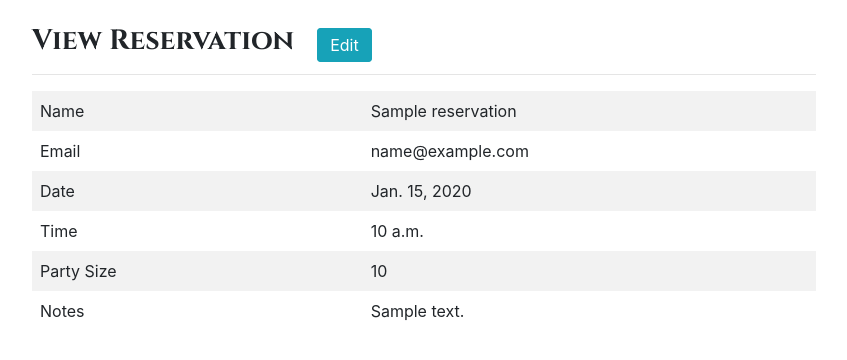
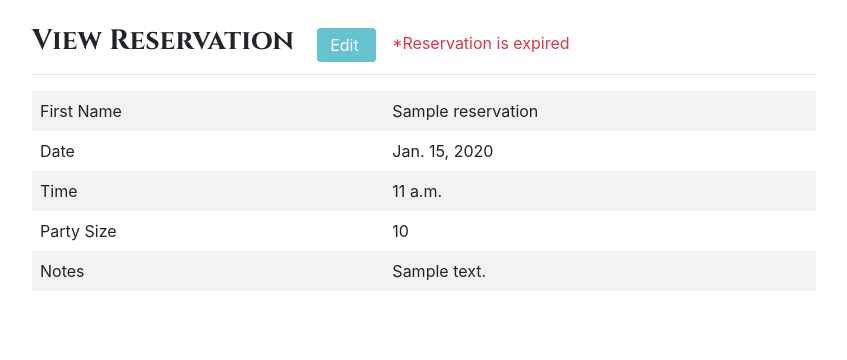
Before and after one commit to alexschoep/denversushico, a Django app: template ebdjango/reserve/templates/view.html in a window 1280 px wide. Shown: the part 88-448 px from the top of the page, without its empty margins (216-1063 px from the left). Run offline with Django 3.2, Linux system fonts and the light colour scheme; the template is opened without the code that fills it: values that come from a table or form of the project are taken from there, others are empty; tables that the repository leaves empty hold one stand-in row (values such as "Sample post"); some libraries are stand-ins or nearby versions.

Commit message:
updated forms, reservations expire after date has passed

```diff
--- a/ebdjango/reserve/models.py
+++ b/ebdjango/reserve/models.py
@@ -5,12 +5,25 @@ from random import choice
 from string import ascii_letters
 
 #Create list of possible reservation times
-TIME_ENUM = [
-]
-for h in range(4, 9):
-    for m in [0, 15, 30, 45]:
-        t = datetime.time(h+12, m, 0, 0)
-        TIME_ENUM.append((t, t.isoformat()))
+TIME_CHOICES = []
+for h in range(11, 23):
+    for m in [0, 30]:
+        t = datetime.time(h, m, 0, 0)
+        if m == 0:
+            m_s = '00'
+        elif m == 30:
+            m_s = '30'
+        if h < 12:
+            p_s = 'am'
+            h_s = str(h)
+        elif h == 12:
+            p_s = 'pm'
+            h_s = str(h)
+        else:
+            p_s = 'pm'
+            h_s = str(h - 12)
+        s = h_s + ':' + m_s + p_s
+        TIME_CHOICES.append((t, s))
 
 # Create your models here.
 class Reservation(models.Model):
@@ -18,18 +31,24 @@ class Reservation(models.Model):
     name = models.CharField(max_length=128)
     email = models.CharField(max_length=128)
     date = models.DateField()
-    time = models.TimeField()
+    time = models.TimeField(choices=TIME_CHOICES)
     partySize = models.IntegerField()
     notes = models.CharField(max_length=256, blank=True)
+    expired = models.BooleanField(default=False)
 
     def __init__(self, *args, **kwargs):
         super(Reservation, self).__init__(*args, **kwargs)
         if not self.url:
             self.url = ''.join(choice(ascii_letters) for i in range(24))
+        if not self.expired and self.date:
+            self.is_expired()
 
     def __str__(self):
-        return f"{self.url}: {self.name}, {self.email}, {self.date}, {self.time}, {self.partySize}, {self.notes}"
+        return f"{self.url}: {self.name}, {self.email}, {self.date}, {self.time}, {self.partySize}, {self.notes}, {self.expired}"
 
-    #return whether reservation date is today
-    def is_today(self):
-        return self.date == datetime.date.today()
+    def is_expired(self):
+        now = datetime.datetime.now()
+        if self.date < now.date():
+            self.expired = True
+        elif self.date == now.date() and self.time < now.time():
+            self.expired = True
--- a/ebdjango/reserve/sendEmail.py
+++ b/ebdjango/reserve/sendEmail.py
@@ -5,6 +5,10 @@ from sendgrid import SendGridAPIClient
 from sendgrid.helpers.mail import Mail
 
 def sendEmail(reservation):
+  #disable
+  print('disable')
+  return False
+  print('enable')
   message = Mail(
       from_email='no-reply@denversushicompany.com',
       to_emails=reservation.email,
--- a/ebdjango/reserve/templates/reservationform.html
+++ b/ebdjango/reserve/templates/reservationform.html
@@ -1,16 +1,19 @@
 <form method="POST" class="post-form">
   {% csrf_token %}
+  <div class="pb-2">{{ form.non_field_errors }}</div>
   <div class="row">
     <div class="form-group col-md">
-      <label for="name">Name</label>
+      <label for="name">First Name</label>
       {{ form.name }}
       {{ form.name.errors }}
     </div>
+    {% if initial %}
     <div class="form-group col-md">
       <label for="email">Email</label>
       {{ form.email }}
       {{ form.email.errors }}
     </div>
+    {% endif %}
   </div>
   <div class="row">
     <div class="form-group col-md">
--- a/ebdjango/reserve/templates/view.html
+++ b/ebdjango/reserve/templates/view.html
@@ -4,19 +4,21 @@
   <h3 class="header d-inline">
     View Reservation
   </h3>
-  <a class='btn btn-info d-inline ml-3' href="{% url 'edit' reservation.url %}">
+  <a class="btn btn-info d-inline ml-3 {% if reservation.expired %}disabled{% endif %}"
+    href="{% url 'edit' reservation.url %}">
     Edit
   </a>
+  {% if reservation.expired %}
+  <span class="pl-3 text-danger">
+    *Reservation is expired
+  </span>
+  {% endif %}
   <hr>
   <table class="w-100 table-striped">
     <tbody>
       <tr>
-        <td class='pr-5 p-2'>Name</td>
+        <td class='pr-5 p-2'>First Name</td>
         <td class='pr-3'>{{ reservation.name }}</td>
-      </tr>
-      <tr>
-        <td class='pr-5 p-2'>Email</td>
-        <td class='pr-3'>{{ reservation.email }}</td>
       </tr>
       <tr>
         <td class='pr-5 p-2'>Date</td>
```
Also changed, not shown: ebdjango/reserve/forms.py (+23 -8 lines), ebdjango/reserve/views.py (+13 -6 lines).
